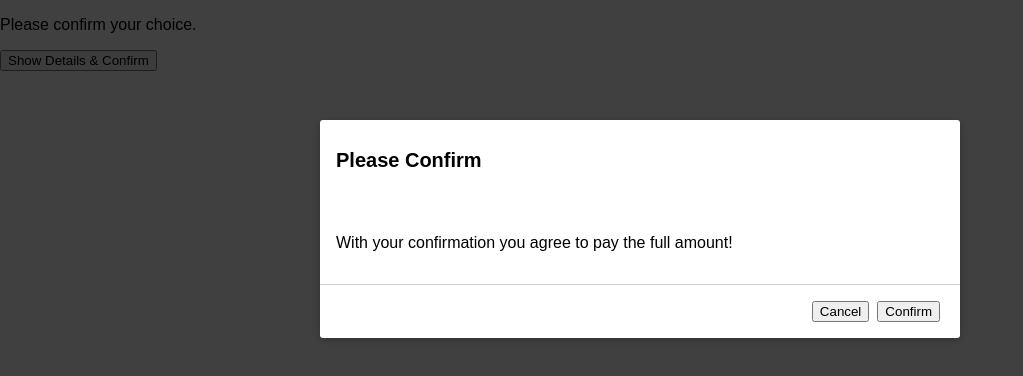
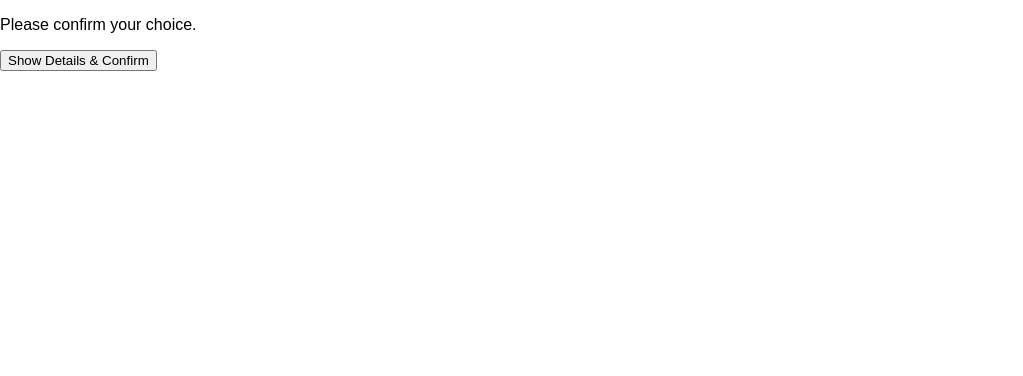
Before and after one commit to stevejd88/modal-web-component, a plain HTML site: page index.html in a window 1280 px wide. Shown: the whole page, without its empty margins (0-1023 px from the left). Drawn offline with Linux system fonts and the light colour scheme.

Commit message:
Add some logiv to show details button

```diff
--- a/index.html
+++ b/index.html
@@ -24,5 +24,12 @@
             </uc-modal>
             <p>Please confirm your choice.</p>
             <button>Show Details & Confirm</button>
+            <script>
+                const confirmButton = document.querySelector('button');
+                const modal = document.querySelector('uc-modal')
+                confirmButton.addEventListener('click', () => {
+                    modal.setAttribute('opened', '');
+                })
+            </script>
         </body>
     </html>
--- a/modal.js
+++ b/modal.js
@@ -12,6 +12,8 @@ class Modal extends HTMLElement {
                     height: 100vh;
                     background: rgba(0,0,0,0.75);
                     z-index: 10;
+                    opacity: 0;
+                    pointer-events: none;
                 }
 
                 #modal {
@@ -26,6 +28,8 @@ class Modal extends HTMLElement {
                     display: flex;
                     flex-direction: column;
                     justify-content: space-between;
+                    opacity: 0;
+                    pointer-events: none;
                 }
 
                 header {
```
